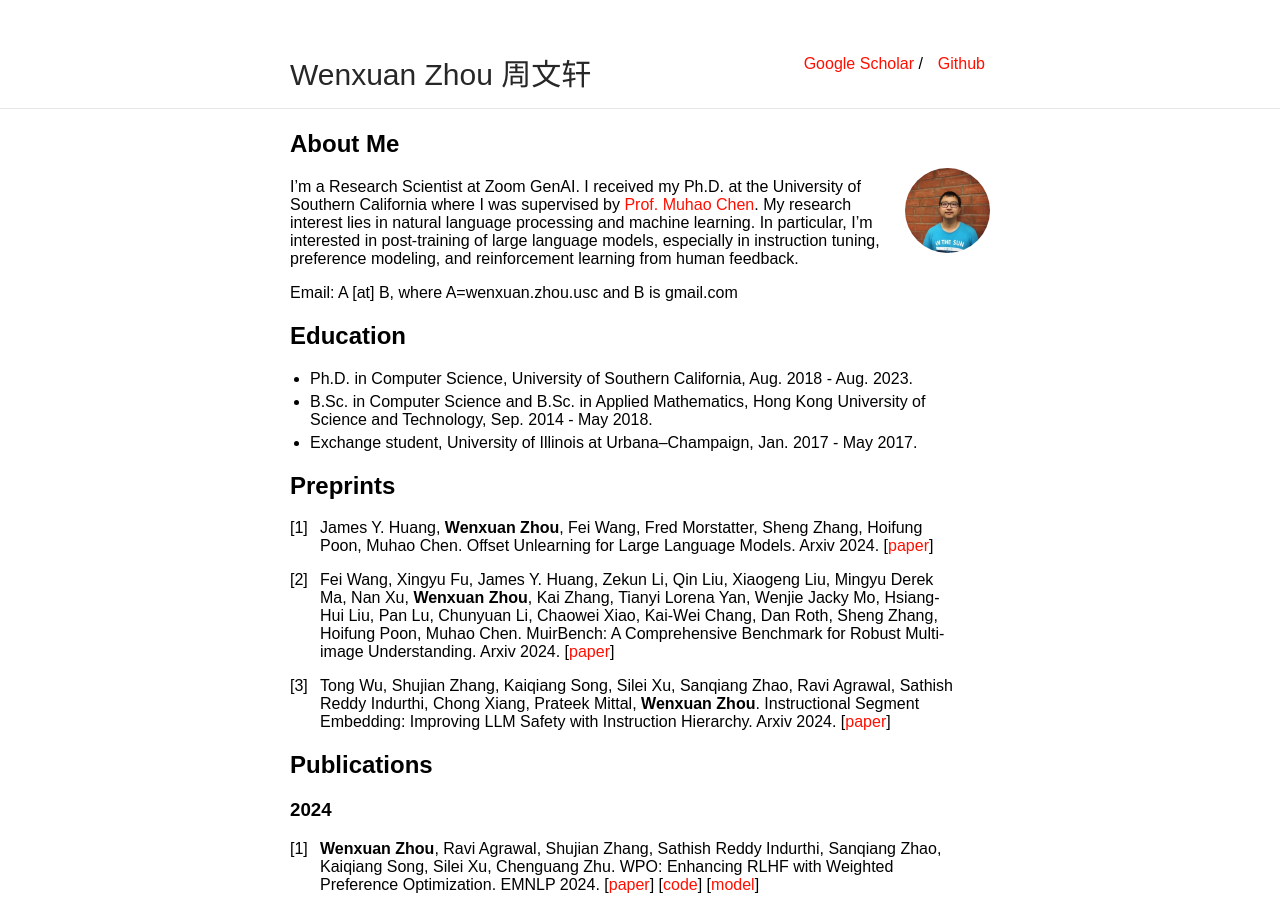
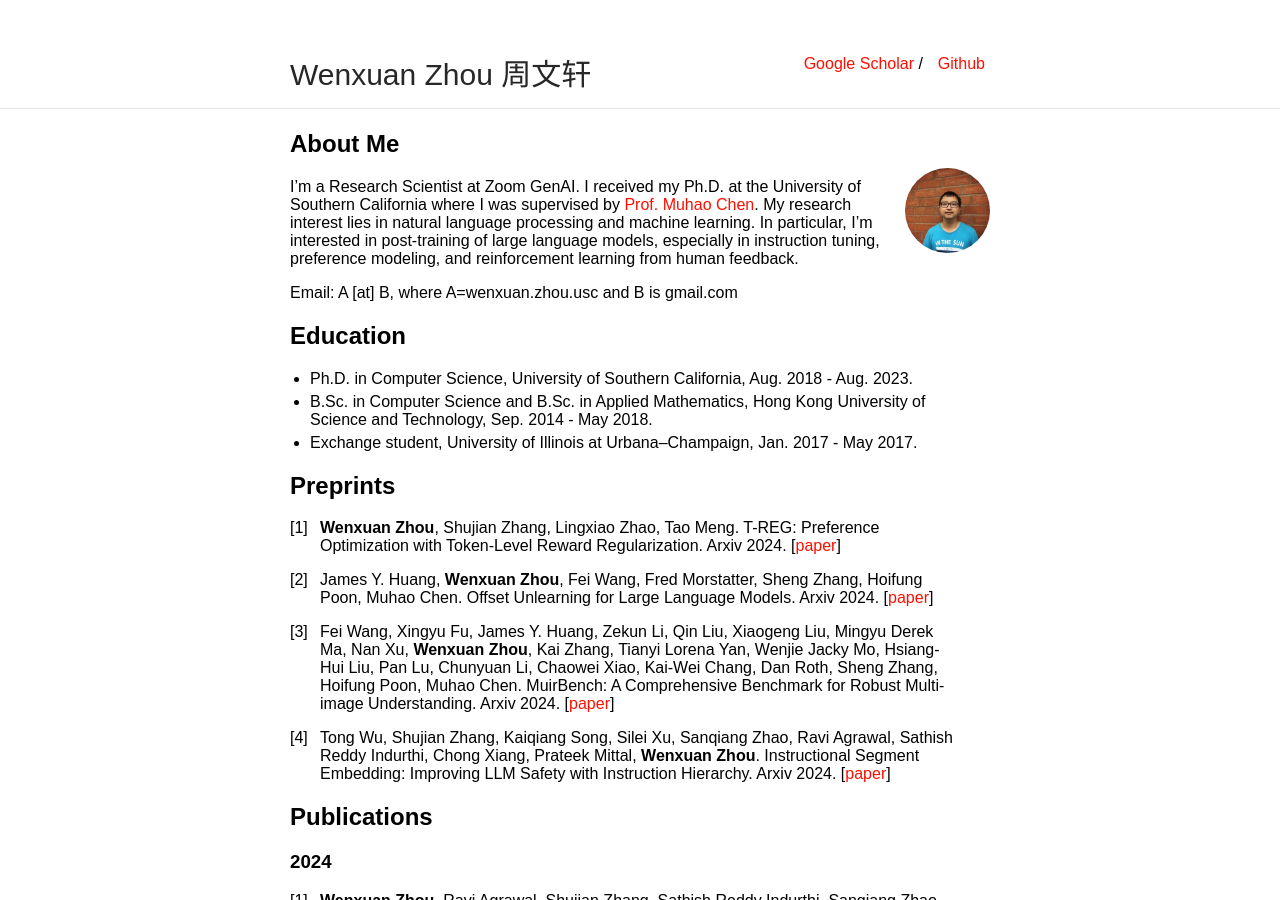
Before and after one commit to wzhouad/wzhouad.github.io, a Jekyll site: the page built from index.md, in a window 1280 px wide and 900 px high. Built offline with Jekyll 4.4.1, drawn with Linux system fonts in a browser that asks for light colours; our own code applies the rules of GitHub Pages for plain Markdown files.

Commit message:
Update index.md

```diff
--- a/index.md
+++ b/index.md
@@ -17,6 +17,8 @@ Email: A [at] B, where A=wenxuan.zhou.usc and B is gmail.com
 
 
 ## Preprints
+
+1. **Wenxuan Zhou**, Shujian Zhang, Lingxiao Zhao, Tao Meng. T-REG: Preference Optimization with Token-Level Reward Regularization. Arxiv 2024. \[[paper](https://arxiv.org/abs/2412.02685)\]
 
 1. James Y. Huang, **Wenxuan Zhou**, Fei Wang, Fred Morstatter, Sheng Zhang, Hoifung Poon, Muhao Chen. Offset Unlearning for Large Language Models. Arxiv 2024. \[[paper](https://arxiv.org/abs/2404.11045)\]
 
```
